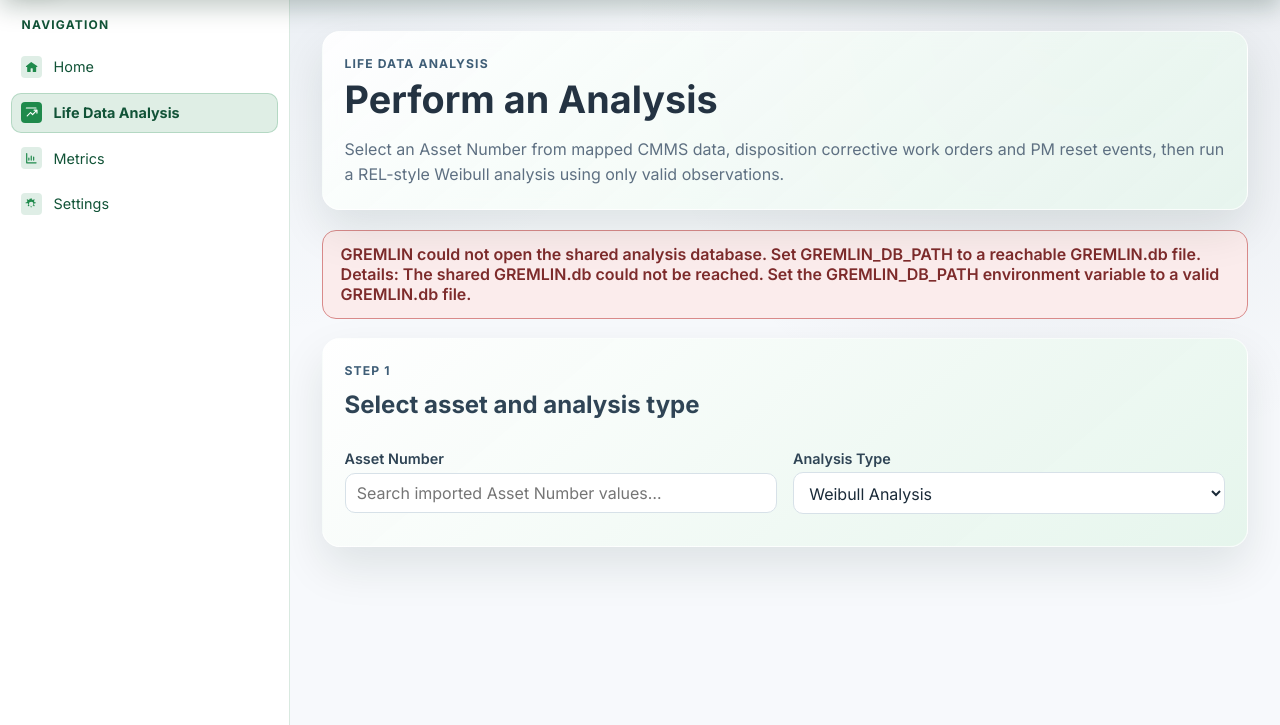
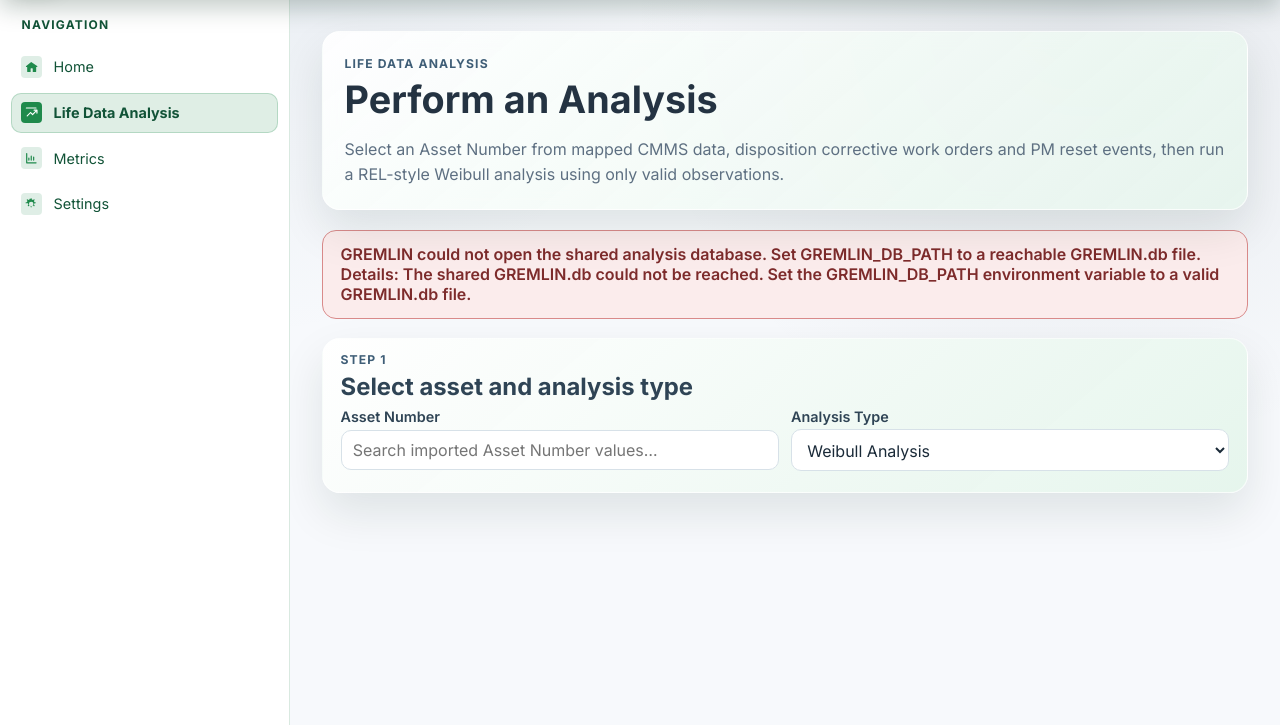
Before and after one commit to stupidshrimp/GREMLIN, a Flask app: page /life-data-analysis/perform-analysis in a window 1280 px wide. Shown: the part 75-800 px from the top of the page. Run offline with Flask 3, Linux system fonts and the light colour scheme.

Commit message:
Shorten analysis sticky header

```diff
--- a/static/css/life_data_analysis.css
+++ b/static/css/life_data_analysis.css
@@ -71,7 +71,22 @@
   position: sticky;
   top: 74px;
   z-index: 15;
+  gap: 0.4rem;
+  padding: 0.9rem 1.1rem;
   background: linear-gradient(140deg, rgba(255, 255, 255, 0.99), rgba(229, 245, 236, 0.98));
+}
+
+.lda-step1-sticky .eyebrow { line-height: 1.1; }
+.lda-step1-sticky h2 {
+  margin: 0;
+  font-size: clamp(1.25rem, 1.05rem + 0.55vw, 1.55rem);
+  line-height: 1.2;
+}
+.lda-step1-sticky .lda-selectors { gap: 0.75rem; }
+.lda-step1-sticky .lda-field { gap: 0.25rem; }
+.lda-step1-sticky .lda-hint {
+  margin-top: 0.05rem;
+  line-height: 1.25;
 }
 
 .lda-field input,
```
